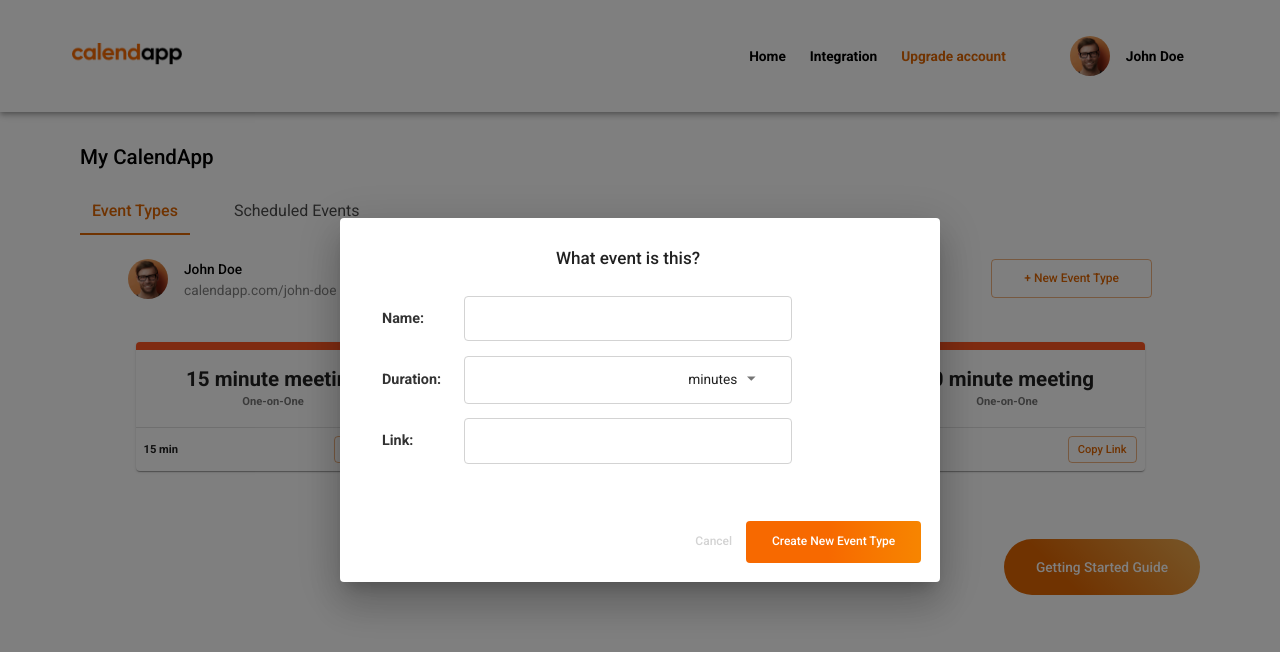
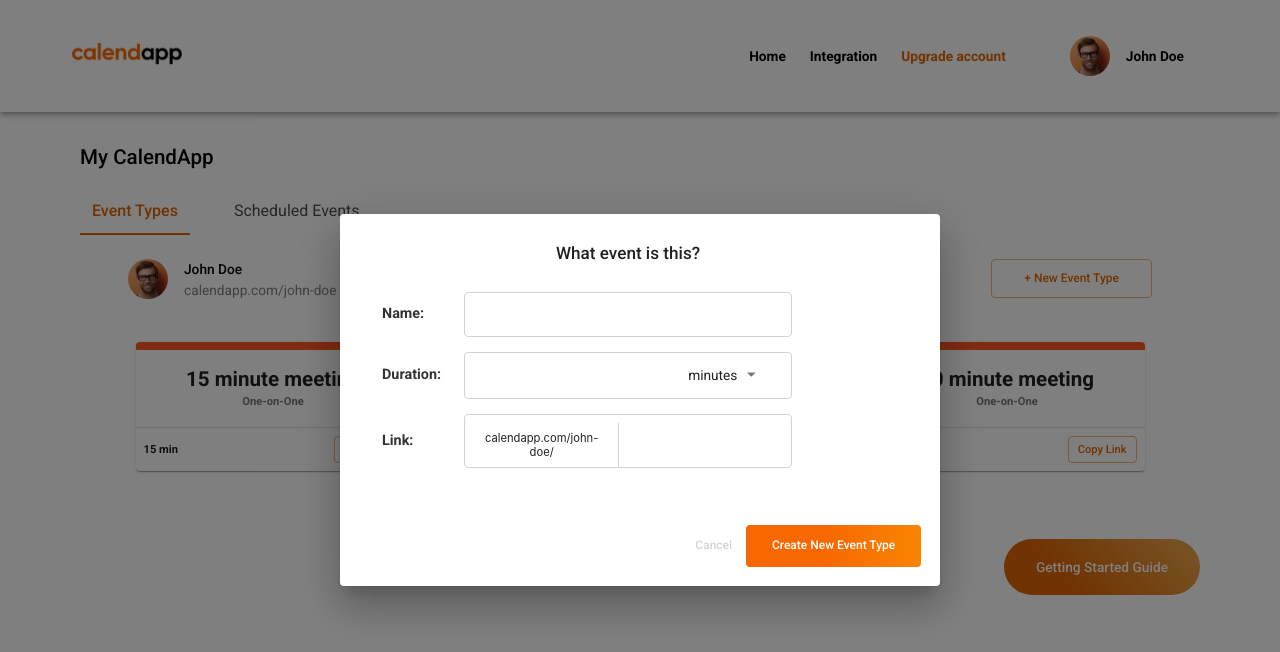
Before and after one commit to hatchways/team-yugioh, a React (Create React App) app in the folder client/: page /home in a window 1280 px wide. Both pictures are taken after a click on the button "+ New Event Type". Shown: the top 652 px of the page. Built offline with nearby package versions, Linux system fonts and the light colour scheme; no server answers.

Commit message:
link input

```diff
--- a/client/src/components/SelectTabs/EventTypesTab.js
+++ b/client/src/components/SelectTabs/EventTypesTab.js
@@ -70,6 +70,11 @@ const useStyles = makeStyles((theme) => ({
     },
     formLabel: {
         marginTop: "2%",
+        textAlign: "center",
+    },
+    prefix: {
+        fontSize: ".7rem",
+        borderRight: "1px solid lightgrey",
         textAlign: "center",
     },
     singleInput: {
@@ -239,6 +244,7 @@ export default function EventTypesTab() {
                                     direction="row"
                                     alignItems="baseline"
                                     justify="space-evenly"
+                                    wrap="nowrap"
                                     spacing="2"
                                     className={classes.groupedInput}
                                 >
@@ -281,14 +287,29 @@ export default function EventTypesTab() {
                                 </InputLabel>
                             </Grid>
 
-                            <Grid xs="8" className={classes.singleInput} item>
+                            <Grid xs="8" item>
+                                <Grid
+                                    container={true}
+                                    direction="row"
+                                    alignItems="baseline"
+                                    justify="flex-start"
+                                    spacing="2"
+                                    wrap="nowrap"
+                                    className={classes.groupedInput}
+                                >
+                                    <Grid className={classes.prefix} item>
+                                        calendapp.com/john-doe/
+                                    </Grid>
+                                    <Grid item>
                                         <Input
-                                    label="Name"
+                                            label="Link"
                                             type="text"
                                             onChange={handleDurationChange}
                                             disableUnderline={true}
                                             fullWidth
                                         />
+                                    </Grid>
+                                </Grid>
                             </Grid>
                         </Grid>
                     </DialogContent>
```
Lines whose indentation alone changed are shown as unchanged.
